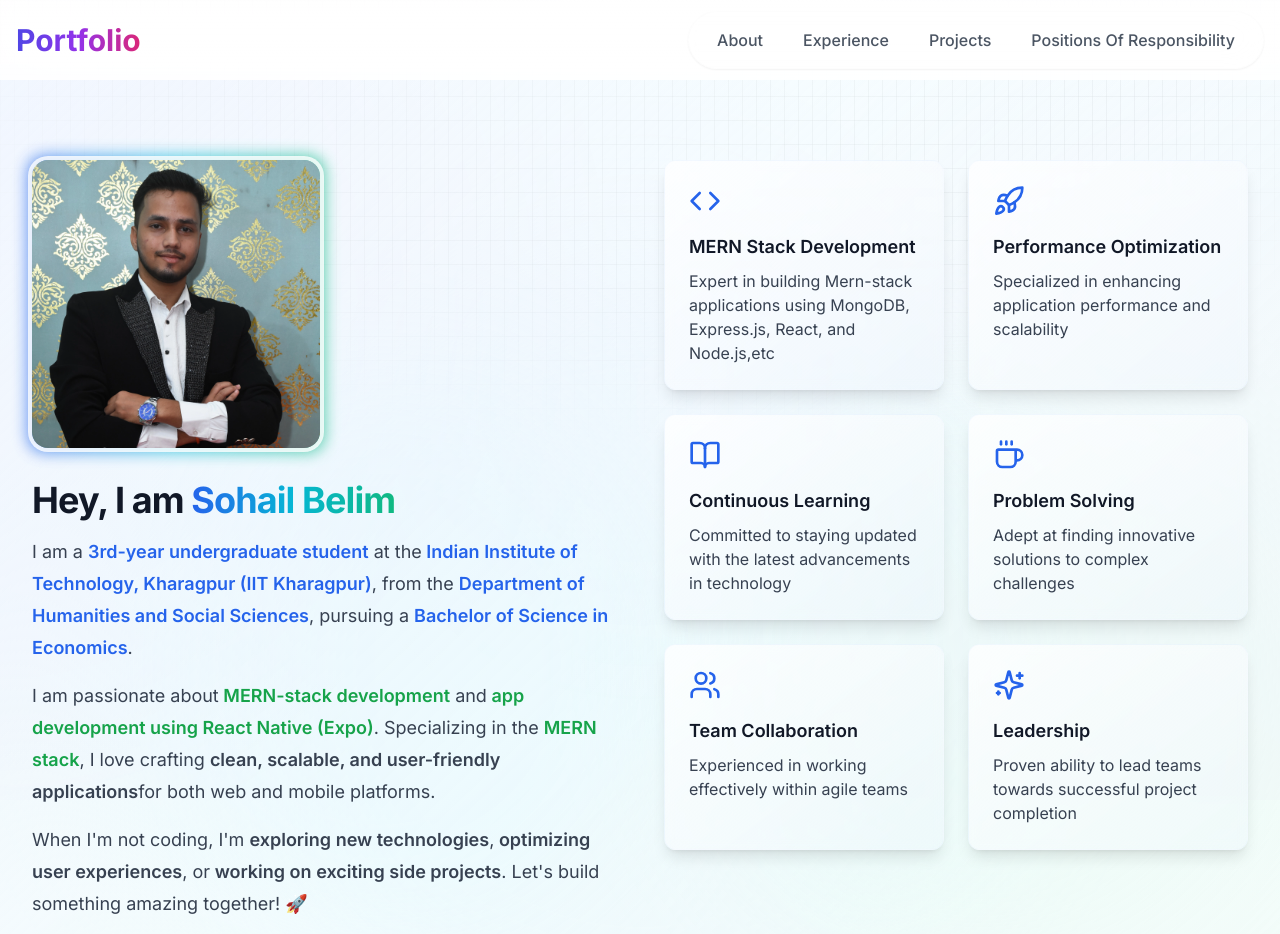
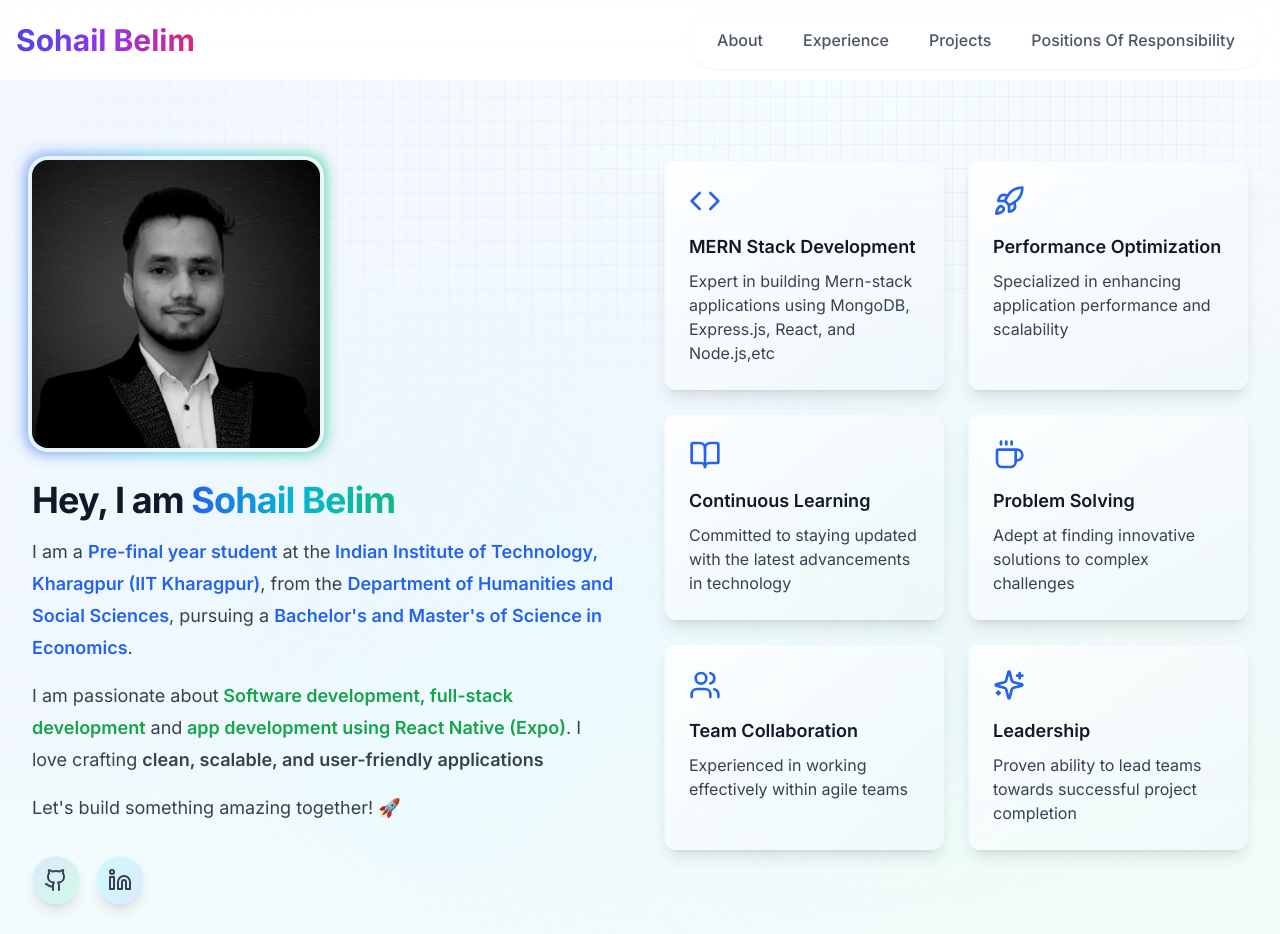
Before and after one commit to SohailIITKGP/My_Portfolio, a Next.js app: page / in a window 1280 px wide. Shown: the top 934 px of the page. Built offline with nearby package versions, Linux system fonts and the light colour scheme.

Commit message:
Image and some text changed

```diff
--- a/src/app/experience/page.tsx
+++ b/src/app/experience/page.tsx
@@ -55,7 +55,6 @@ export default function Experience() {
       </div>
       <div className="mx-auto max-w-7xl px-4 sm:px-6 lg:px-8 relative">
         <div className="text-center mb-16">
-          <span className="text-blue-600 font-semibold mb-4 block">EXPERIENCE</span>
           <h1 className="text-4xl font-bold tracking-tight text-gray-900 sm:text-5xl mb-4">
             Professional{" "}
             <span className="text-transparent bg-clip-text bg-gradient-to-r from-blue-600 to-emerald-600">
--- a/src/app/page.tsx
+++ b/src/app/page.tsx
@@ -27,7 +27,7 @@ export default function About() {
               <div className="absolute -inset-1 bg-gradient-to-r from-blue-600 via-cyan-500 to-emerald-500 rounded-2xl blur opacity-75 group-hover:opacity-100 transition duration-500 animate-tilt"></div>
               <div className="relative h-64 w-64 sm:h-72 sm:w-72 rounded-2xl overflow-hidden ring-4 ring-white/80 backdrop-blur-sm">
                 <Image
-                  src="/About_Img.webp"
+                  src="/Sohail.webp"
                   alt="Sohail's Profile"
                   fill
                   className="object-cover transition-transform duration-500 group-hover:scale-110"
@@ -45,25 +45,21 @@ export default function About() {
               </h1>
 
               <p className="text-lg leading-8 text-gray-700">
-                I am a <span className="font-semibold text-blue-600">3rd-year undergraduate student</span> at the
+                I am a <span className="font-semibold text-blue-600">Pre-final year student</span> at the
                 <span className="font-semibold text-blue-600"> Indian Institute of Technology, Kharagpur (IIT Kharagpur)</span>,
                 from the <span className="font-semibold text-blue-600">Department of Humanities and Social Sciences</span>,
-                pursuing a <span className="font-semibold text-blue-600">Bachelor of Science in Economics</span>.
+                pursuing a <span className="font-semibold text-blue-600">Bachelor's and Master's of Science in Economics</span>.
               </p>
 
               <p className="text-lg leading-8 text-gray-700 mt-4">
                 I am passionate about
-                <span className="font-semibold text-green-600"> MERN-stack development</span> and
+                <span className="font-semibold text-green-600"> Software development,</span>
+                <span className="font-semibold text-green-600"> full-stack development</span> and
                 <span className="font-semibold text-green-600"> app development using React Native (Expo)</span>.
-                Specializing in the <span className="font-semibold text-green-600">MERN stack</span>,
-                I love crafting <span className="font-semibold">clean, scalable, and user-friendly applications</span>
-                 for both web and mobile platforms.
+                I love crafting <span className="font-semibold">clean, scalable, and user-friendly applications </span>
               </p>
 
               <p className="text-lg leading-8 text-gray-700 mt-4">
-                When I&apos;m not coding, I&apos;m <span className="font-semibold">exploring new technologies</span>,
-                <span className="font-semibold"> optimizing user experiences</span>, or
-                <span className="font-semibold"> working on exciting side projects</span>.
                 Let&apos;s build something amazing together! 🚀
               </p>
 
--- a/src/app/projects/page.tsx
+++ b/src/app/projects/page.tsx
@@ -96,7 +96,6 @@ export default function Projects() {
       </div>
       <div className="mx-auto max-w-7xl px-4 sm:px-6 lg:px-8 relative">
         <div className="text-center mb-16">
-          <span className="text-blue-600 font-semibold mb-4 block">PORTFOLIO</span>
           <h1 className="text-4xl font-bold tracking-tight text-gray-900 sm:text-5xl mb-4">
             Featured{" "}
             <span className="text-transparent bg-clip-text bg-gradient-to-r from-blue-600 to-emerald-600">
--- a/src/app/responsibilities/page.tsx
+++ b/src/app/responsibilities/page.tsx
@@ -52,7 +52,6 @@ export default function Responsibilities() {
       </div>
       <div className="mx-auto max-w-7xl px-4 sm:px-6 lg:px-8 relative">
         <div className="text-center mb-16">
-          <span className="text-blue-600 font-semibold mb-4 block">RESPONSIBILITIES</span>
           <h1 className="text-4xl font-bold tracking-tight text-gray-900 sm:text-5xl mb-4">
             Key{" "}
             <span className="text-transparent bg-clip-text bg-gradient-to-r from-blue-600 to-emerald-600">
--- a/src/components/Navbar.tsx
+++ b/src/components/Navbar.tsx
@@ -26,7 +26,7 @@ const Navbar = () => {
             className="relative group"
           >
             <span className="text-3xl font-bold text-transparent bg-clip-text bg-gradient-to-r from-indigo-600 via-purple-600 to-pink-600 group-hover:from-pink-600 group-hover:via-purple-600 group-hover:to-indigo-600 transition-all duration-500">
-              Portfolio
+              Sohail Belim
             </span>
             <span className="absolute -bottom-1.5 left-0 w-full h-0.5 bg-gradient-to-r from-transparent via-indigo-600 to-transparent opacity-0 group-hover:opacity-100 transition-opacity duration-500"></span>
           </Link>
```
Also changed, not shown: public/About_Img.webp (deleted), public/Sohail.webp (added).
